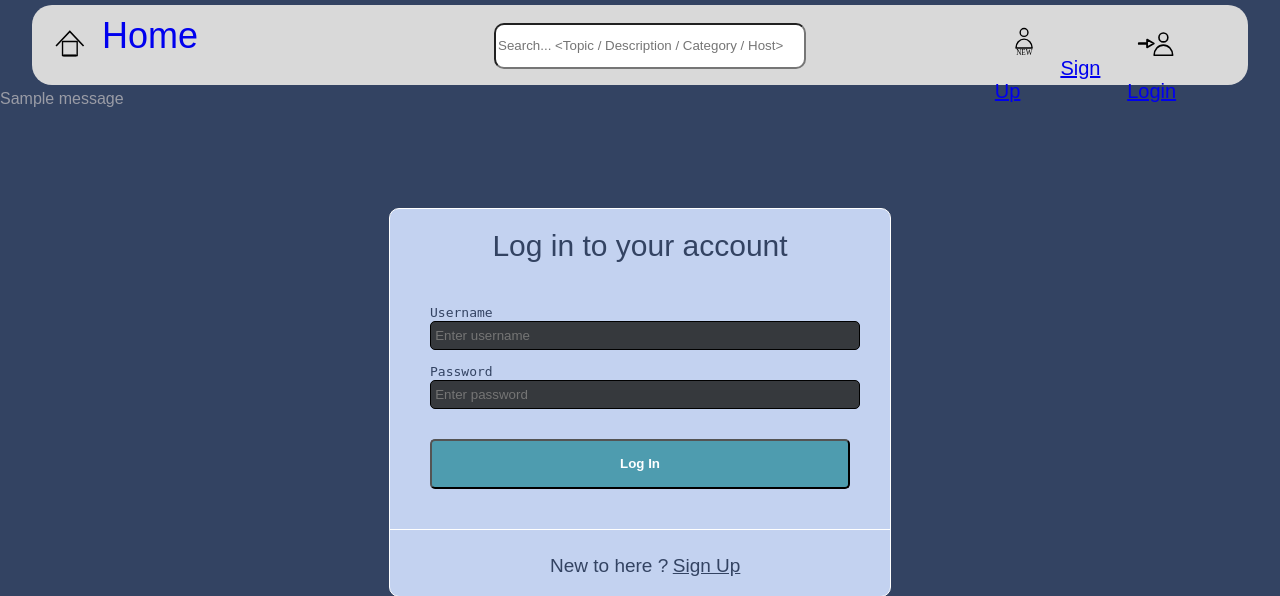
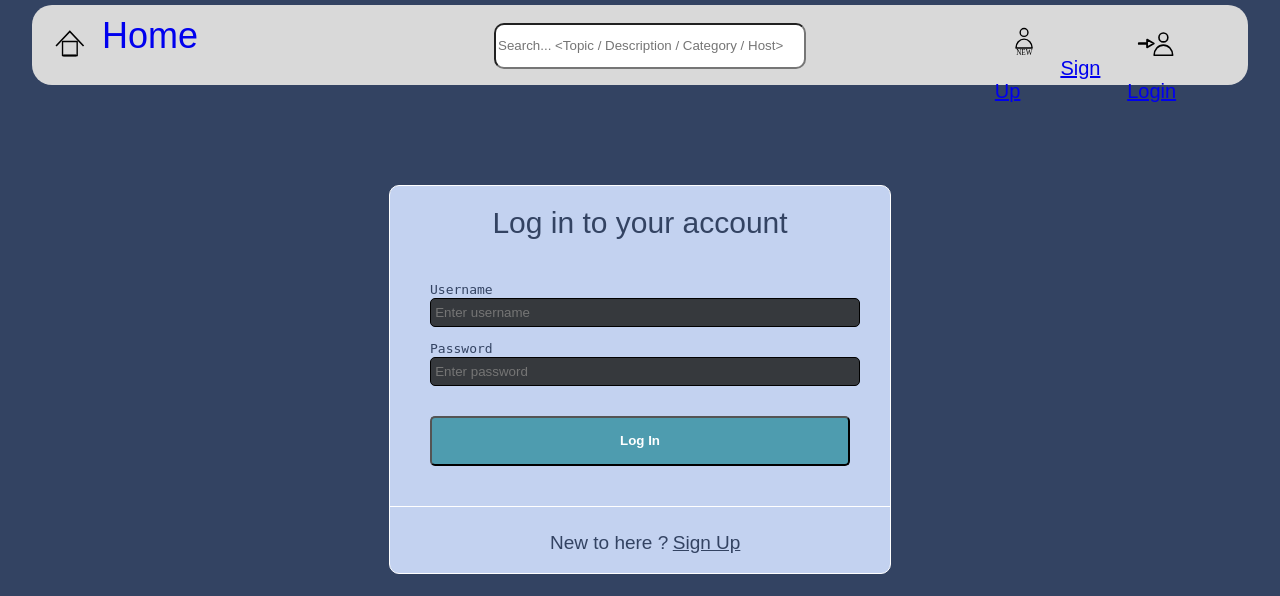
Before and after one commit to Ja-Pan-Krzysztof/New-OLX, a Django app: page /account/login/ in a window 1280 px wide. Shown: the top 596 px of the page. Run offline with Django 4.2, Linux system fonts and the light colour scheme; tables that the repository leaves empty hold one stand-in row (values such as "Sample post"); one stand-in notice (Sample message) is shown.

Commit message:
Css master

```diff
--- a/base/auth.py
+++ b/base/auth.py
@@ -1,7 +1,6 @@
 from django.shortcuts import render, redirect
 from django.contrib.auth.models import User
 from django.contrib.auth import authenticate, login, logout, get_user_model, decorators
-from django.contrib import messages
 from django.http import JsonResponse
 
 from .forms import SingUpUserForm
@@ -31,7 +30,7 @@ def login_page(request):
             User.objects.get(username=username)
 
         except ObjectDoesNotExist:
-            return JsonResponse({'login': 2})
+            return JsonResponse({'login': 'Username does not exist.'})
 
         user = authenticate(request, username=username, password=password)
 
@@ -41,13 +40,10 @@ def login_page(request):
             return JsonResponse({'login': 0})
 
         else:
-            messages.error(request, '')
-
-            return JsonResponse({'login': 1})
+            return JsonResponse({'login': 'Invalid username or password.'})
 
     if request.method == 'GET':
         if request.user.is_authenticated:
-            messages.info(request, 'success')
             return redirect('home')
 
         template_name = 'base/auth/login.html'
@@ -74,21 +70,31 @@ def sigh_up_page(request):
         pass1 = request.POST['password1']
         pass2 = request.POST['password2']
 
-        if not pass1 == pass2:
-            return JsonResponse({'signup': 2})
+        if len(username) < 1:
+            return JsonResponse({'signup': 'Username is too short.'})
+
+        if not username_re(username):
+            return JsonResponse({'signup': 'Invalid username.'})
 
         if not email_re(email):
-            return JsonResponse({'signup': 3})
+            return JsonResponse({'signup': 'Invalid email.'})
 
-        if not username_re(username):
-            return JsonResponse({'signup': 4})
+        if len(pass1) < 8:
+            return JsonResponse({'signup': 'Password is too short.'})
+
+        if not pass1 == pass2:
+            return JsonResponse({'signup': 'Passwords are not same.'})
 
         try:
             if User.objects.get(username=username) is not None:
-                return JsonResponse({'signup': 5})
+                return JsonResponse({'signup': 'Username exist.'})
 
+        except ObjectDoesNotExist:
+            pass
+
+        try:
             if User.objects.get(email=email.lower()) is not None:
-                return JsonResponse({'signup': 6})
+                return JsonResponse({'signup': 'Email exist.'})
 
         except ObjectDoesNotExist:
             pass
--- a/base/templates/base/auth/login.html
+++ b/base/templates/base/auth/login.html
@@ -48,16 +48,15 @@
 			.then(response => {
 				body = response.data['login'];
 
-				if(body == 2) {
-					div_message.innerHTML = 'Username does not exist.'
-				}
 
-				if(body == 1) {
-					div_message.innerHTML = 'Invalid username or password'
+				if(body != 0) {
+					div_message.setAttribute('style', bad_messages);
+					div_message.innerHTML = `<p>${body}</p>`;
 				}
 
 				if(body == 0) {
-					div_message.innerHTML = 'Success'
+					div_message.setAttribute('style', well_messages);
+					div_message.innerHTML = '<p>Success</p>';
 					window.location = '/';
 				}
 			})
--- a/static/css/index.css
+++ b/static/css/index.css
@@ -29,6 +29,21 @@ body, html {
 	color: #d9d9d9;
 	padding: 0 1% 0 1%;
 	display: block;
+}
+
+#messages {
+	width: 95%;
+	min-height: 50px;
+	margin: 2% auto 0;
+	border-radius: 10px;
+	display: none;
+}
+
+#messages > p {
+	text-align: center;
+	color: #ffffff;
+	padding: 13px;
+	font-size: 20px;
 }
 
 /*
--- a/static/js/head.js
+++ b/static/js/head.js
@@ -1 +1,2 @@
-let div_message = document.getElementById('messages');
+let bad_messages = 'display: block; background: #bb3f3f80';
+let well_messages = 'display: block; background: #74cb7e80';
--- a/templates/main.html
+++ b/templates/main.html
@@ -8,27 +8,20 @@
    <title>New OLX</title>
    <link rel="stylesheet" href="{% static 'css/index.css' %}">
    <script src="https://cdn.jsdelivr.net/npm/axios/dist/axios.min.js"></script>
+   <script type="text/javascript" src="{% static 'js/head.js' %}"></script>
 </head>
 <body>
 
    {% include 'nav.html' %}
 
-   <div id='messages'>
-      {% if messages %}
-         {% for mess in messages %}
-            {{ mess }}
-
-         {% endfor %}
-
-      {% endif %}
-   </div>
+   <div id='messages'></div>
 
 
    {% block content %}
 
 	{% endblock %}
 
-   <script src="{% static 'js/index.js' %}"></script>
+   <script src="{% static 'js/body_end.js' %}"></script>
 
 </body>
 </html>
```
Also changed, not shown: base/templates/base/auth/sign_up.html (+5 -5 lines), static/js/body_end.js (renamed from static/js/index.js).
